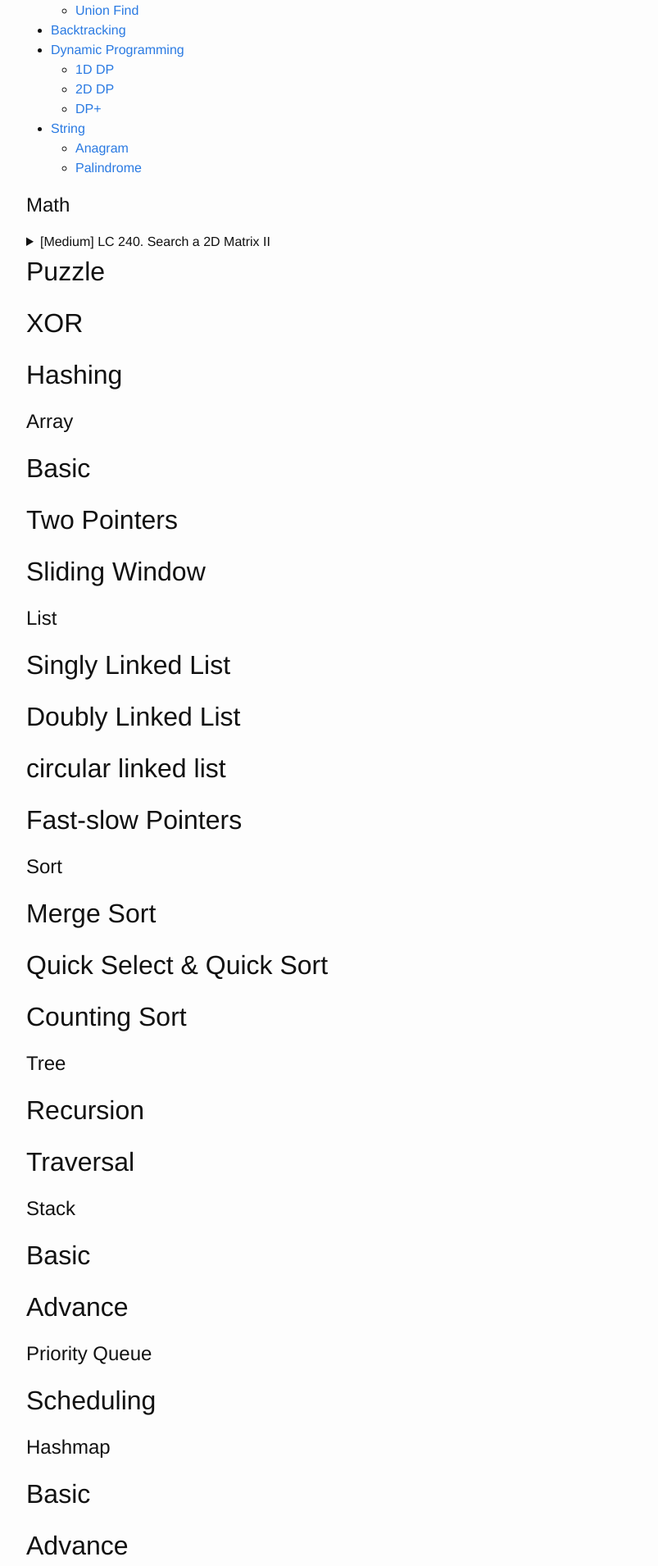
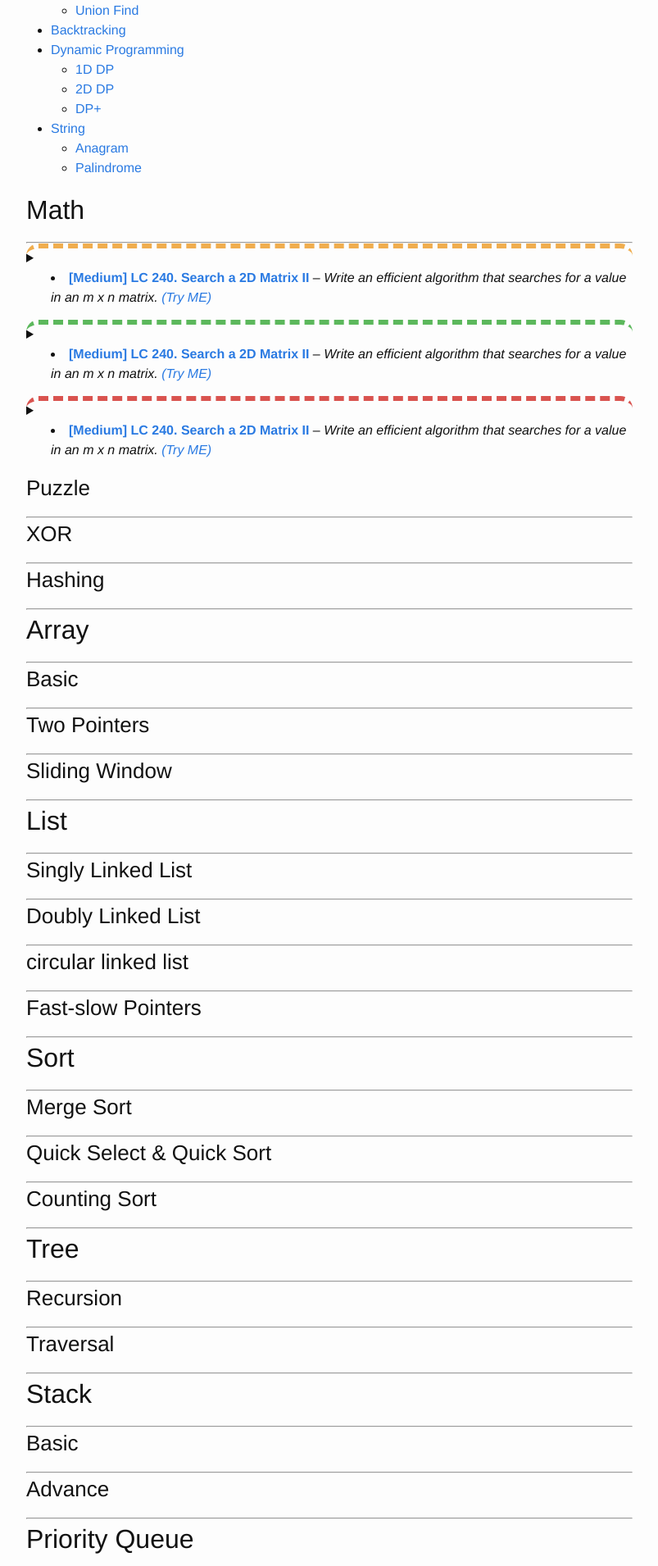
Before and after one commit to trsong/trsong.github.io, a Jekyll site: the page built from _posts/2019-04-01-DailyQuestionsByCategory.md, in a window 1280 px wide. Shown: the part 1111-3021 px from the top of the page at 82% size, without its empty margins (238-1041 px from the left). Built offline with Jekyll 4.4.1, drawn with Linux system fonts in a browser that asks for light colours.

Commit message:
Add style and figure out the correct block for hidden text

````diff
--- a/_config.yml
+++ b/_config.yml
@@ -11,6 +11,8 @@ permalink: pretty
 
 # Build settings
 markdown: kramdown
+kramdown:
+  parse_block_html: true
 
 
 theme: jekyll-theme-leap-day
--- a/_posts/2019-04-01-DailyQuestionsByCategory.md
+++ b/_posts/2019-04-01-DailyQuestionsByCategory.md
@@ -7,15 +7,25 @@ categories: Python/Java
 * This will become a table of contents (this text will be scraped).
 {:toc}
 
-# Math
+{::options parse_block_html="true" /}
 
 
-<details><summary> [Medium] LC 240. Search a 2D Matrix II</summary>
 
-[Python Link](https://repl.it/@trsong/Search-a-2D-Matrix-II)
+## Math
+---
 
-[Solution](https://repl.it/@trsong/Search-a-2D-Matrix-II)
 
+<!-- **[Medium] LC 240. Search a 2D Matrix II** [=>Solution](https://repl.it/@trsong/Search-a-2D-Matrix-II) -->
+
+
+
+<details>
+<summary class="lc_m">
+
+- [**\[Medium\] LC 240. Search a 2D Matrix II**](https://trsong.github.io/python/java/2020/05/02/DailyQuestionsMay/#jul-31-2020-hard-longest-path-in-binary-tree) -- *Write an efficient algorithm that searches for a value in an m x n matrix.* [*\(Try ME\)*](https://repl.it/@trsong/Longest-Path-in-Binary-Tree)
+
+</summary>
+<div>
 
 **Question:** Write an efficient algorithm that searches for a value in an m x n matrix. This matrix has the following properties:
 - Integers in each row are sorted in ascending from left to right.
@@ -35,67 +45,220 @@ Consider the following matrix:
 Given target = 5, return True.
 Given target = 20, return False.
 ```
+
+</div>
+</details>
+
+<details>
+<summary class="lc_e">
+
+- [**\[Medium\] LC 240. Search a 2D Matrix II**](http://127.0.0.1:4000/python/java/2020/05/01/DailyQuestionsMay/#jul-31-2020-hard-longest-path-in-binary-tree) -- *Write an efficient algorithm that searches for a value in an m x n matrix.* [*\(Try ME\)*](http://127.0.0.1:4000/python/java/2020/05/01/DailyQuestionsMay/#jul-31-2020-hard-longest-path-in-binary-tree)
+
+</summary>
+<div>
+
+**Question:** Write an efficient algorithm that searches for a value in an m x n matrix. This matrix has the following properties:
+- Integers in each row are sorted in ascending from left to right.
+- Integers in each column are sorted in ascending from top to bottom.
+
+**Example:**
+```py
+Consider the following matrix:
+
+[
+  [ 1,  4,  7, 11, 15],
+  [ 2,  5,  8, 12, 19],
+  [ 3,  6,  9, 16, 22],
+  [10, 13, 14, 17, 24],
+  [18, 21, 23, 26, 30]
+]
+Given target = 5, return True.
+Given target = 20, return False.
+```
+
+</div>
 </details>
 
 
 
-## Puzzle
-## XOR
-## Hashing
+<details>
+<summary class="lc_h">
 
-# Array
-## Basic
-## Two Pointers
-## Sliding Window
+- [**\[Medium\] LC 240. Search a 2D Matrix II**](http://127.0.0.1:4000/python/java/2020/05/01/DailyQuestionsMay/#jul-31-2020-hard-longest-path-in-binary-tree) -- *Write an efficient algorithm that searches for a value in an m x n matrix.* [*\(Try ME\)*](http://127.0.0.1:4000/python/java/2020/05/01/DailyQuestionsMay/#jul-31-2020-hard-longest-path-in-binary-tree)
 
-# List
-## Singly Linked List
-## Doubly Linked List
-## circular linked list
-## Fast-slow Pointers
+</summary>
+<div>
 
-# Sort
-## Merge Sort
-## Quick Select & Quick Sort
-## Counting Sort
+**Question:** Write an efficient algorithm that searches for a value in an m x n matrix. This matrix has the following properties:
+- Integers in each row are sorted in ascending from left to right.
+- Integers in each column are sorted in ascending from top to bottom.
 
-# Tree
-## Recursion
-## Traversal
+**Example:**
+```py
+Consider the following matrix:
 
-# Stack
-## Basic
-## Advance
+[
+  [ 1,  4,  7, 11, 15],
+  [ 2,  5,  8, 12, 19],
+  [ 3,  6,  9, 16, 22],
+  [10, 13, 14, 17, 24],
+  [18, 21, 23, 26, 30]
+]
+Given target = 5, return True.
+Given target = 20, return False.
+```
 
-# Priority Queue
-## Scheduling
+</div>
+</details>
 
-# Hashmap
-## Basic
-## Advance
+### Puzzle
+---
 
-# Set
-## Basic
-## Advance
+### XOR
+---
 
-# Greedy
+### Hashing
+---
 
-# Divide and Conquer
+## Array
+---
 
-# Graph
-## BFS
-## Level-based BFS
-## DFS
-## Topological Sort
-## Union Find
+### Basic
+---
 
-# Backtracking
+### Two Pointers
+---
 
-# Dynamic Programming
-## 1D DP
-## 2D DP
-## DP+
+### Sliding Window
+---
 
-# String
-## Anagram
-## Palindrome
+## List
+---
+
+### Singly Linked List
+---
+
+### Doubly Linked List
+---
+
+### circular linked list
+---
+
+### Fast-slow Pointers
+---
+
+## Sort
+---
+
+### Merge Sort
+---
+
+### Quick Select & Quick Sort
+---
+
+### Counting Sort
+---
+
+
+## Tree
+---
+
+### Recursion
+---
+
+### Traversal
+---
+
+
+## Stack
+---
+
+### Basic
+---
+
+### Advance
+---
+
+
+## Priority Queue
+---
+
+### Scheduling
+---
+
+
+## Hashmap
+---
+
+### Basic
+---
+
+### Advance
+---
+
+
+## Set
+---
+
+### Basic
+---
+
+### Advance
+---
+
+
+## Greedy
+---
+
+
+## Divide and Conquer
+---
+
+
+## Graph
+---
+
+### BFS
+---
+
+### Level-based BFS
+---
+
+### DFS
+---
+
+### Topological Sort
+---
+
+### Union Find
+---
+
+
+## Backtracking
+---
+
+
+## Dynamic Programming
+---
+
+### 1D DP
+---
+
+### 2D DP
+---
+
+### DP+
+---
+
+
+## String
+---
+
+### Anagram
+---
+
+### Palindrome
+---
+
+
+{::options parse_block_html="false" /}
--- a/css/main.scss
+++ b/css/main.scss
@@ -51,3 +51,19 @@ $on-laptop:        800px;
         "layout",
         "syntax-highlighting"
 ;
+
+
+.lc_e {
+    border-top: 6px dashed #5cb85c;
+    border-radius: 15px;
+}
+
+.lc_m {
+    border-top: 6px dashed #f0ad4e;
+    border-radius: 15px;
+}
+
+.lc_h {
+    border-top: 6px dashed #d9534f;
+    border-radius: 15px;
+}
````
Also changed, not shown: _includes/text-expand.html (added, +20 -0 lines).
